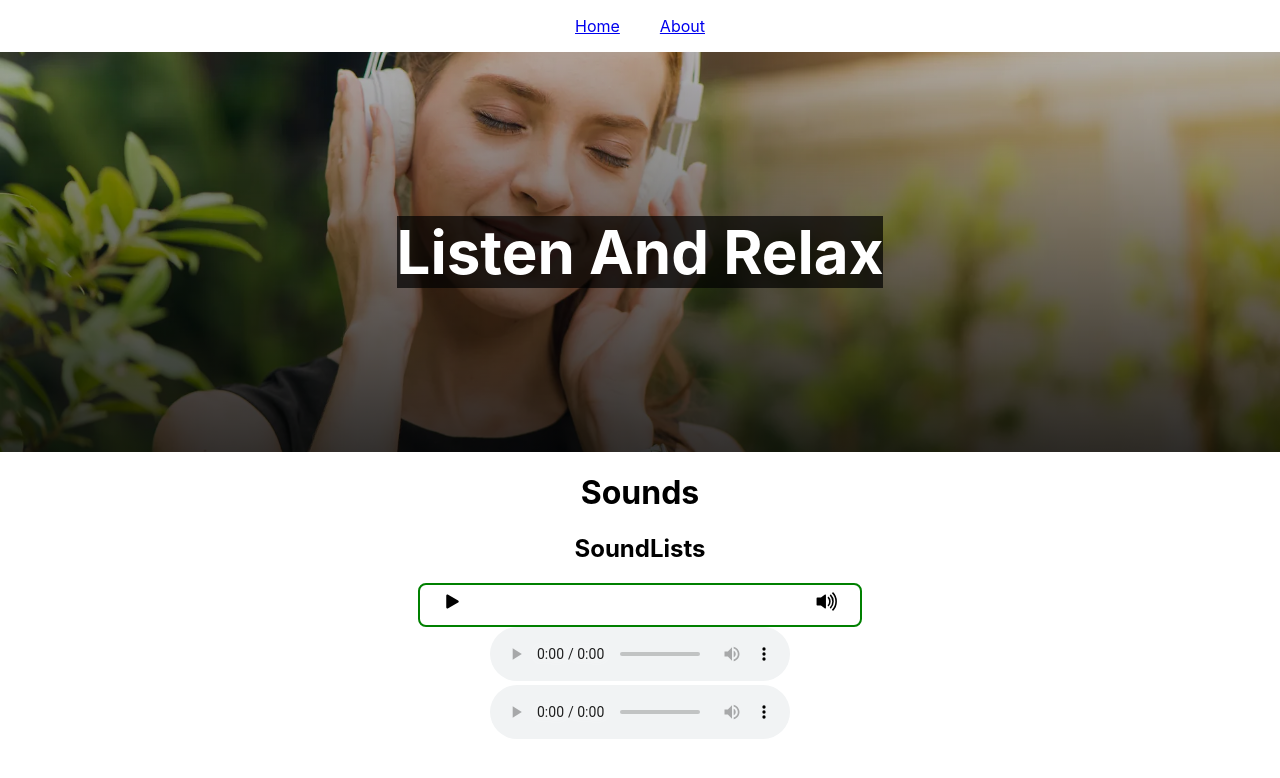
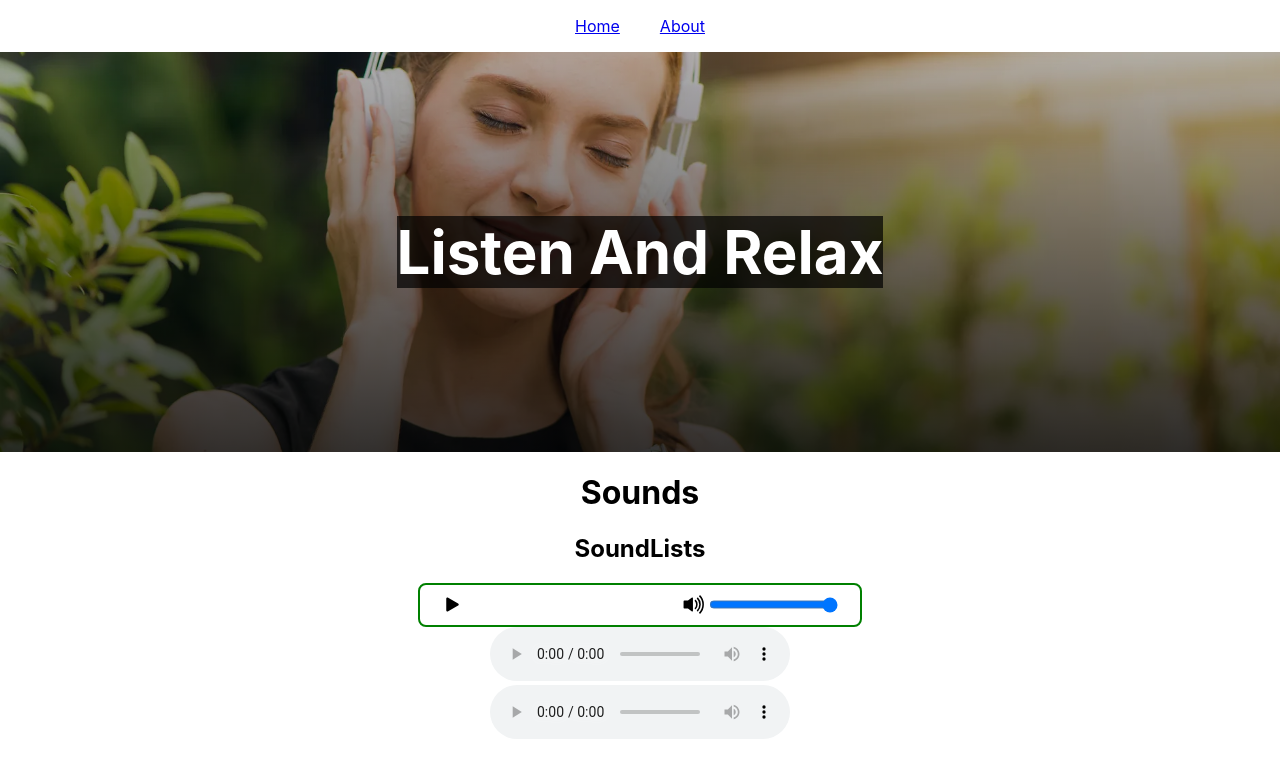
Before and after one commit to moudio/relax-sounds, a React (Create React App) app: page / in a window 1280 px wide. Shown: the top 778 px of the page. Built offline with nearby package versions, Linux system fonts and the light colour scheme.

Commit message:
Play the audio when user clicks on the play button

```diff
--- a/src/AudioPlayer/AudioPlayer.css
+++ b/src/AudioPlayer/AudioPlayer.css
@@ -11,6 +11,13 @@
   font-size: 25px;
 }
 
-.AudioPlayer .play-icon {
+.play-pause,
+.volume {
+  display: flex;
+}
+
+.AudioPlayer .play-icon,
+.volume-icon,
+.volume-range {
   cursor: pointer;
 }
--- a/src/AudioPlayer/AudioPlayer.js
+++ b/src/AudioPlayer/AudioPlayer.js
@@ -3,14 +3,28 @@ import './AudioPlayer.css';
 
 import { BsPlayFill, BsFillVolumeUpFill } from 'react-icons/bs';
 
-function AudioPlayer() {
+function playSound(sound) {
+  const track = new Audio(sound);
+  track.play();
+}
+
+function AudioPlayer({ sound }) {
   return (
     <div className="AudioPlayer">
       <div className="play-pause">
-        <BsPlayFill className="play-icon" />
+        <BsPlayFill className="play-icon" onClick={() => playSound(sound)} />
       </div>
       <div className="volume">
-        <BsFillVolumeUpFill />
+        <BsFillVolumeUpFill className="volume-icon" />
+        <input
+          className="volume-range"
+          type="range"
+          name="volume"
+          id=""
+          min="0"
+          max="1"
+          step="0.1"
+        />
       </div>
     </div>
   );
--- a/src/SoundList/SoundList.js
+++ b/src/SoundList/SoundList.js
@@ -9,7 +9,7 @@ function SoundList({ sounds }) {
     <div>
       <h2>SoundLists</h2>
       <div className="rain audio-div">
-        <AudioPlayer />
+        <AudioPlayer sound={Rain} />
       </div>
       <audio src={Fan} controls></audio> <br />
       <audio src={SpringBirds} controls></audio>
```
